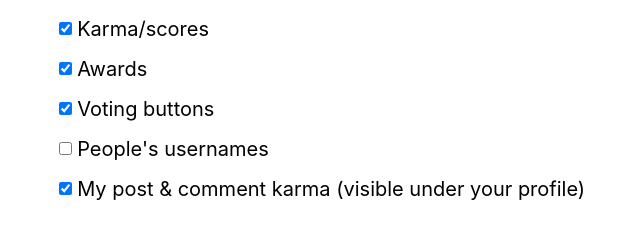
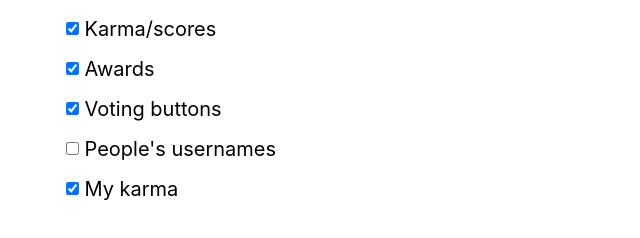
Before and after one commit to AleksandrHovhannisyan/karmaless, a website built with webpack: page src/options/options.html in a window 1280 px wide. Shown: the part 330-568 px from the top of the page, without its empty margins (318-958 px from the left). Built offline with nearby package versions, Linux system fonts and the light colour scheme; some packages are replaced by stand-ins of ours.

Commit message:
Reword 'my karma' option

```diff
--- a/src/options/options.html
+++ b/src/options/options.html
@@ -33,8 +33,7 @@
                 />People's usernames
               </label>
               <label class="karmaless-setting">
-                <input type="checkbox" name="hideOwnKarma" value="My karma" />My post
-                & comment karma (visible under your profile)
+                <input type="checkbox" name="hideOwnKarma" value="My karma" />My karma
               </label>
             </fieldset>
           </form>
```
